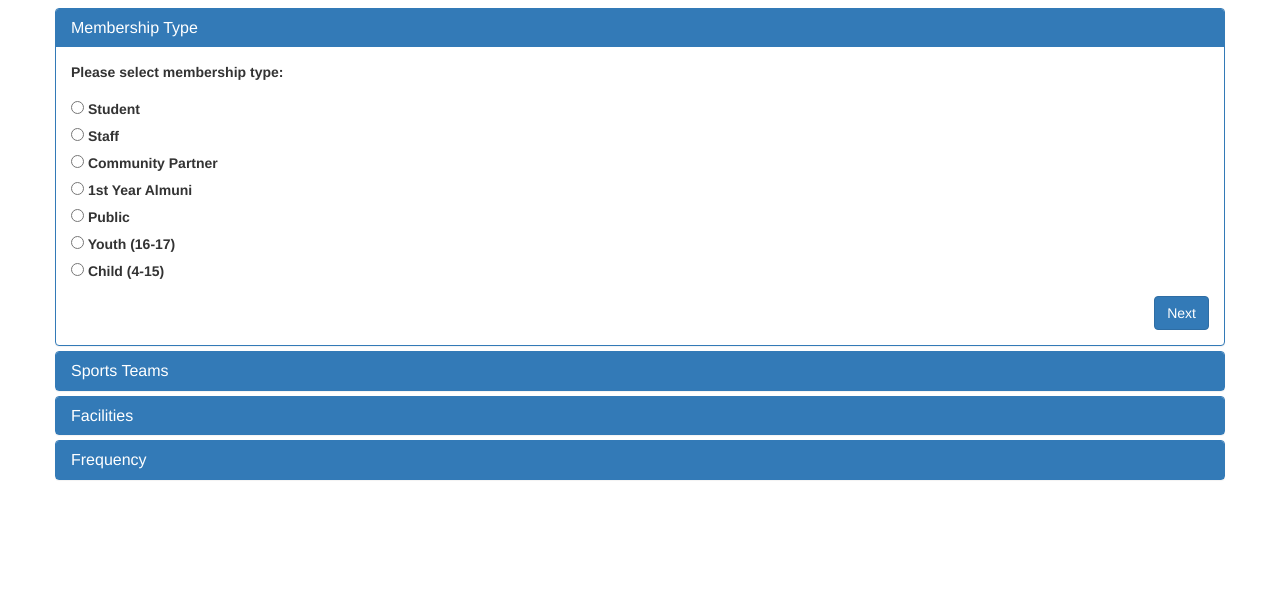
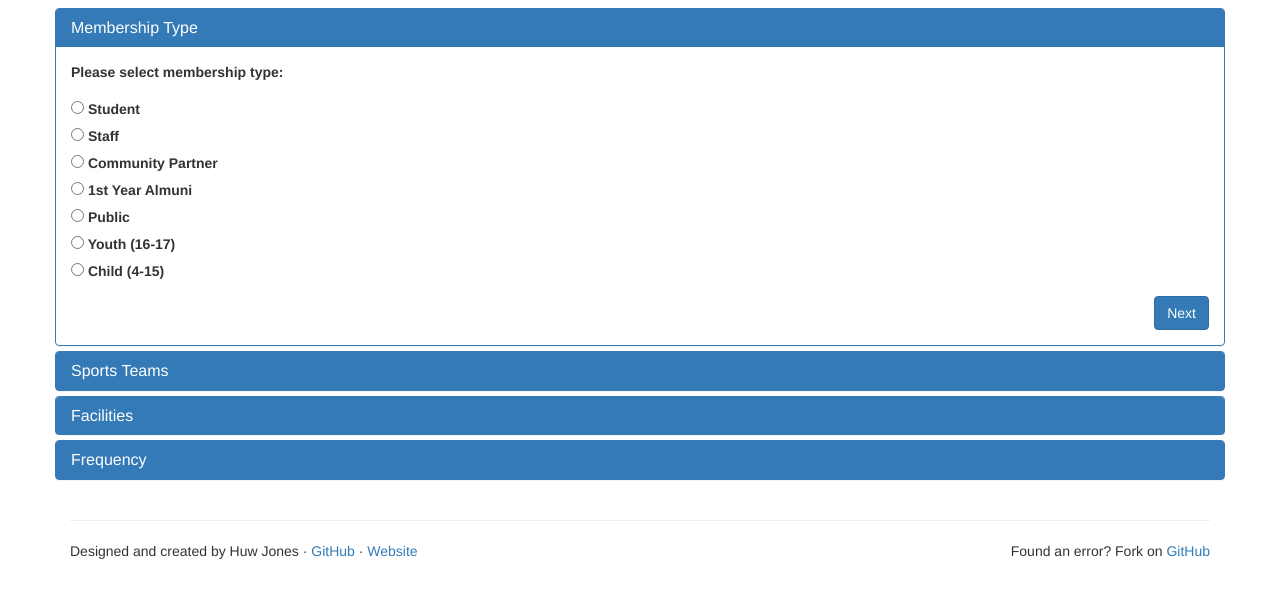
Before and after one commit to huwcbjones/SportWelMembershipChooser, a plain HTML site: page index.html in a window 1280 px wide. Shown: the part 102-700 px from the top of the page. Drawn offline with Linux system fonts and the light colour scheme.

Commit message:
Added footer links

```diff
--- a/index.html
+++ b/index.html
@@ -184,18 +184,19 @@
                                             <input class="form-control" id="resultPrice" readonly/>
                                         </div>
                                     </div>
-                                    <div class="form-group collapse in" id ="additionalInfoButton">
+                                    <div class="form-group collapse in" id="additionalInfoButton">
                                         <label class="col-xs-3 control-label">Additional Information</label>
                                         <div class="col-xs-9">
-                                            <a href="#" class="btn btn-info" onclick="$('#additionalInfoButton').fadeOut(500);$('#additionalInfoCollapse').collapse('show');$('#additionalInfoButton').collapse('hide');">
+                                            <a href="#" class="btn btn-info"
+                                               onclick="$('#additionalInfoButton').fadeOut(500);$('#additionalInfoCollapse').collapse('show');$('#additionalInfoButton').collapse('hide');">
                                                 View Additional Info
                                             </a>
                                         </div>
                                     </div>
-                                    <div class="form-group collapse" id ="additionalInfoCollapse">
+                                    <div class="form-group collapse" id="additionalInfoCollapse">
                                         <label for="additionalInfo" class="col-xs-3 control-label">Additional Information</label>
                                         <div class="col-xs-9">
-                                        <pre class="form-control-static" id="additionalInfo"></pre>
+                                            <pre class="form-control-static" id="additionalInfo"></pre>
                                         </div>
                                     </div>
                                 </form>
@@ -218,6 +219,24 @@
             </div>
         </div>
     </div>
+    <footer>
+        <div class="row">
+            <div class="col-xs-12">
+                <hr/>
+            </div>
+        </div>
+        <div class="row">
+            <div class="col-xs-12">
+                <p class="pull-left">Designed and created by Huw Jones &middot;
+                    <a href="https://github.com/huwcbjones/" target="_blank">GitHub</a> &middot;
+                    <a href="https://huwcbjones.co.uk" target="_blank">Website</a>
+                </p>
+                <p class="pull-right">
+                    Found an error? Fork on <a href="https://github.com/huwcbjones/SportWelMembershipChooser" target="_blank">GitHub</a>
+                </p>
+            </div>
+        </div>
+    </footer>
 </div>
 <script type="text/javascript" src="js/chooser.min.js"></script>
 </body>
```
